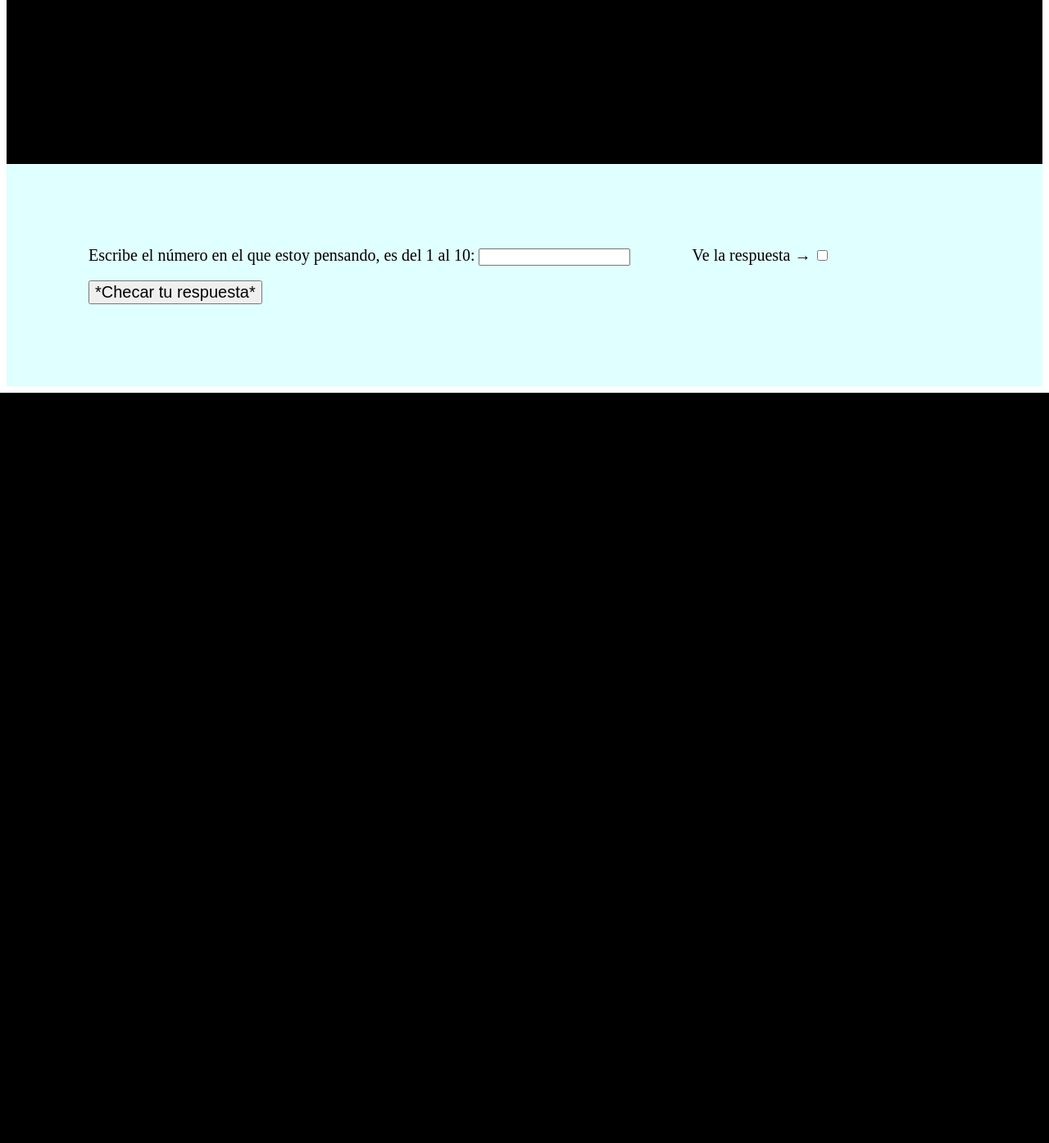
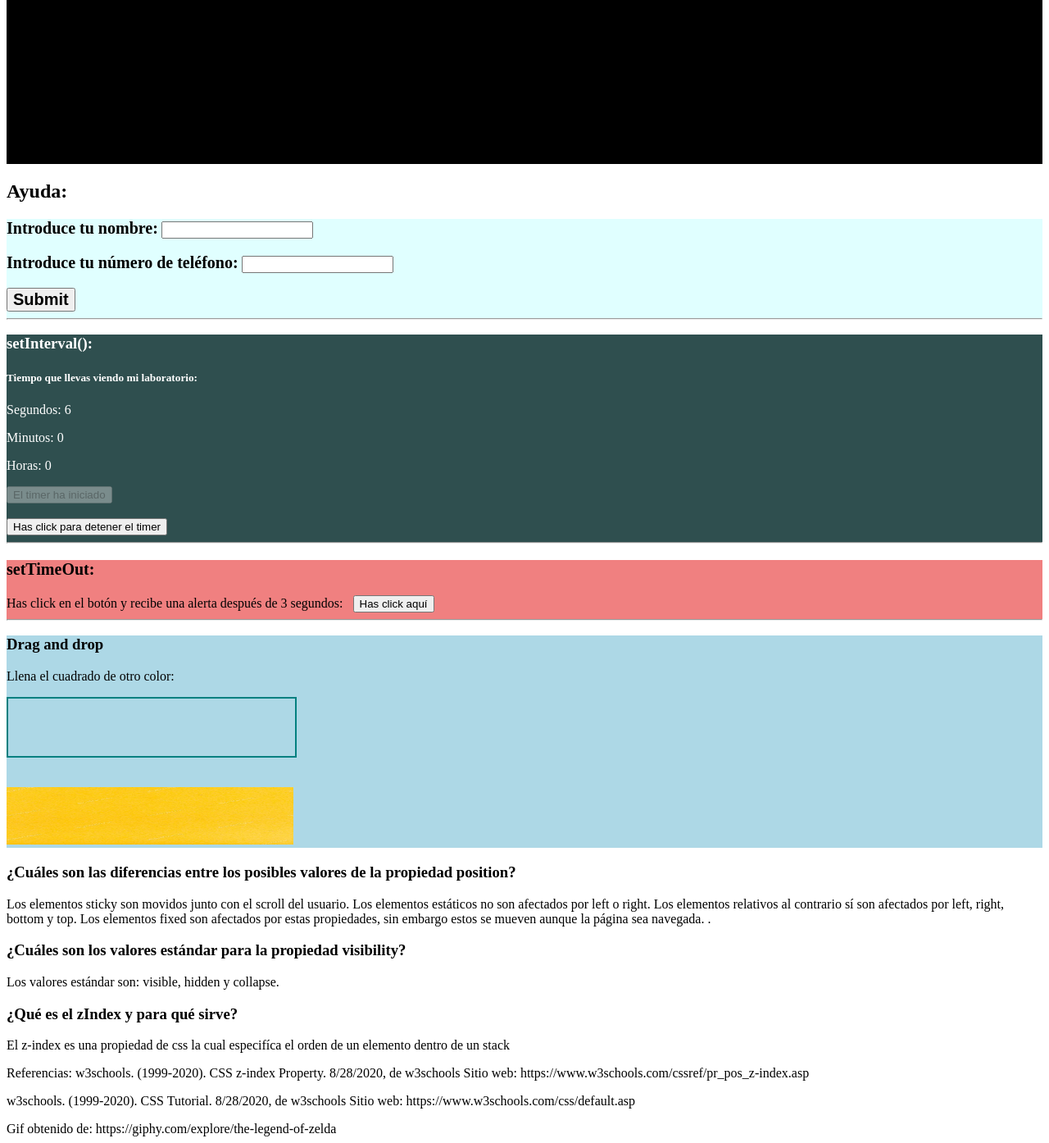
Before and after one commit to Franciscodzv/DAW, a PHP site: page /lab6.html in a window 1280 px wide; the page is wider, and only the part inside the window is pictured. Shown: the part 567-1961 px from the top of that part at 82% size. Before the commit the page ends 1046 px from the top of that part, so only its background shows below. Run offline with PHP 8.4, Linux system fonts and the light colour scheme.

Commit message:
Lab 6 Final

```diff
--- a/Lab 6/Lab6.css
+++ b/Lab 6/Lab6.css
@@ -18,13 +18,14 @@
 
 {
 	background-color: #E0FFFF;
-	padding:100px;
+
 }
 
 .black
 {
 	color:black;
 	font-size:20px;
+	font-weight: bold;
 }
 
 
@@ -69,21 +70,7 @@
 	width:670px;
 }
 
-.help
-{
-    display: none;
-    background: #f1f1f1;
-    color: #000;
-    position: relative;
-    padding: 20px;
-    margin-top: 10px;
-}
 
-.help p
-{
-    padding: 10px 35px;
-    font-size: 18px;
-}
 
 .correct
 {
@@ -96,3 +83,49 @@
 	color:red;
 	font-size: 20px;
 }
+
+.help
+{
+	color:black;
+	font-size: 20px;
+
+}
+
+.slate
+{
+	background-color: #2F4F4F;
+
+}
+
+.whiteColor
+{
+	color:white;
+
+}
+
+.coral
+{
+	background-color: #F08080;
+}
+
+#div1
+{
+	width:350px;
+	height:70px;
+	border:2px solid #008080;
+
+}
+
+.lightBlue
+{
+	background-color: #ADD8E6;
+
+}
+
+.squares
+{
+	width: 350px;
+	height:70px;
+
+
+}
--- a/Lab 6/Laboratorio 6.js
+++ b/Lab 6/Laboratorio 6.js
@@ -1,36 +1,187 @@
-//Laboratorio 6
+//Lab6
 
-let input = document.getElementById("question");
-let checkHelp = document.getElementById("checkID");
-let spanHelp = document.getElementById("help");
+let fname = document.getElementById("fname");
+let tel = document.getElementById("tel");
 
-let numeroRandom = Math.floor(Math.random() * 10);
-let submit = document.getElementById("button");
+let fnameMessage = document.getElementById("fnameMessage");
+let telMessage =document.getElementById("telMessage");
 
-let spanCorrect = document.getElementById("spanCorrect");
-let spanError = document.getElementById("spanError");
+let spanNameC = document.getElementById("spanNameC");
+let spanNameE = document.getElementById("spanNameE");
+
+let telC = document.getElementById("telC");
+let telE = document.getElementById("telE");
+
+let submit = document.getElementById("submit");
+
+fnameMessage.style.display = "none";
+
+fname.onfocus = function(){
+	fnameMessage.style.display = "block";
+}
+
+fname.onblur = function(){
+	fnameMessage.style.display = "none";
+}
+
+telMessage.style.display = "none";
+
+tel.onfocus = function(){
+	telMessage.style.display = "block";
+}
+
+tel.onblur = function(){
+	telMessage.style.display = "none";
+}
+
+let nums = /[0-9]/,
+	symbols = /[!-/:-@[-`{-~]/;
 
 
-if(checkHelp.checked == true)
+function validName(name)
 {
-	spanHelp.innerText = "El número que estoy pensando es: " + numeroRandom;
+	if(nums.test(name) || symbols.test(name))
+	{
+		throw "Tu nombre no puede contener números ni símbolos!!"
 	}
-else if(checkHelp.checked == false)
+	if(name.length == 0)
 	{
-	spanHelp.innerText = "";
+		throw "Porfavor introduce tu nombre!!"
+	}
+	return true
+
 }
 
-function checar()
+function validNumber(number)
 {
-	if(input.value == numeroRandom)
+	if(isNaN(number))
 	{
-			spanCorrect.innerText = "✔";
+		throw "Tu número no puede contener letras ni símbolos!!"
 	}
-	if(input.value == numeroRandom)
+	if(number.length == 0)
 	{
-			spanError.innerText = "❌";
+		throw "Porfavor introduce tu número de teléfono!!"
+	}
+	if(number.length != 10)
+	{
+		throw "Porfavor introduce un número de teléfono válido!!"
+	}
+
+	return true;
+}
+
+function checarCampos()
+{
+	try
+	{
+		validName(fname.value);
+		spanNameC.innerText = "✔";
+		spanNameE.innerText = "";
+
+	}
+	catch(e)
+	{
+		spanNameE.innerText = "❌ " + e;
+		spanNameC.innerText = "";
+	}
+
+	try
+	{
+		validNumber(tel.value);
+		telC.innerText = "✔";
+		telE.innerText = "";
+	}
+	catch(e)
+	{
+		telE.innerText = "❌ " + e;
+		telC.innerText = "";
 	}
 }
 
+submit.addEventListener("click",checarCampos);
 
-button.addEventListener("click",checar);
+
+/***************************************************************************************************/
+
+let clock = document.getElementById("clock");
+let min = document.getElementById("min");
+let hr = document.getElementById("hr");
+
+let timeClick = document.getElementById("time");
+let stopTime = document.getElementById("stop");
+
+let secs = 0;
+let mins = 0;
+let hours = 0;
+
+let timer = setInterval(myTimer, 1000) //setInterval recibe una funcion y un intervalo de tiempo en milisegundos
+
+function myTimer()
+{
+
+
+
+	secs++;
+
+
+	if(secs == 60)
+	{
+		mins++;
+		secs=0;
+	}
+
+	if(mins == 60)
+	{
+		hours++;
+		mins=0;
+	}
+	clock.innerHTML = "Segundos:  " + secs;
+	min.innerHTML = "Minutos: " + mins;
+	hr.innerHTML = "Horas: " + hours;
+
+	timeClick.disabled=true
+
+
+
+}
+
+function stopTimer()
+{
+	clearInterval(timer);
+}
+
+timeClick.addEventListener("click",myTimer);
+
+
+stopTime.addEventListener("click",stopTimer);
+
+/*******************************************************************************************/
+
+let wait = document.getElementById("wait");
+
+function waitOnClick()
+{
+	setTimeout(function(){alert("Invertiste 3 segundos de tu vida solo para ver este mensaje...");},3000);
+}
+
+wait.addEventListener("click",waitOnClick);
+
+/***********************************************************************************************************/
+
+
+function allowDrop(ev)
+{
+	ev.preventDefault();
+}
+
+function drag(ev)
+{
+	ev.dataTransfer.setData("text",ev.target.id);
+}
+
+function drop(ev)
+{
+	ev.preventDefault();
+	let data = ev.dataTransfer.getData("text");
+	ev.target.appendChild(document.getElementById(data));
+}
--- a/Lab 6/lab6.html
+++ b/Lab 6/lab6.html
@@ -15,27 +15,89 @@
 			</div>
 		</article>
 	</section>
+
 	<section>
 		<article>
+			<h2>Ayuda:</h2>
 			<div class="lightCyan">
-            	<form id="answer">
-                	<label for="question" class="black">Escribe el número en el que estoy pensando, es del 1 al 10:</label>
-                	<input type="text" id="question" name="question" title="Question">
-                	<span id="spanCorrect" class="correct"></span>
-                	<span id="spanError" class="error"></span>
-                	&nbsp;&nbsp;&nbsp;&nbsp;&nbsp;&nbsp;&nbsp;&nbsp;
-                	&nbsp;&nbsp;&nbsp;&nbsp;&nbsp;&nbsp;&nbsp;&nbsp;
-                	<label for="help" class="black">Ve la respuesta →</label>
-                	<input type="checkbox" name="help" id="checkID">
+				<form>
+					<label for="fname" class="black">Introduce tu nombre:</label>
+					<input type="text" name="fname" id="fname" autocomplete="off">
+					<span id="spanNameC" class="correct"></span>
+					<span id="spanNameE" class="error"></span>
+					<span id="fnameMessage">*Tu nombre no puede contener números ni símbolos*</span>
+					<br><br>
+					<label for="tel" class="black">Introduce tu número de teléfono:</label>
+					<input type="text" name="tel" id="tel">
+					<span id="telC" class="correct"></span>
+					<span id="telE" class="error"></span>
+					<span id="telMessage">*Tu número no puede contener letras ni símbolos y debe ser de 10 dígitos*</span>
 
-            		<span id="help"></span>
-            		<br><br>
-            		<input type="button" name="submit" value="*Checar tu respuesta*" id="button" class="black">
-            	</form>
-        	</div>
+				</form>
+				<br>
+				<input type="button" name="button" id="submit" value="Submit" class="black">
+				<hr>
+			</div>
 		</article>
 	</section>
 
+
+
+	<section>
+		<article>
+				<div class="slate">
+					<h3 class="whiteColor">setInterval():</h3>
+					<h5 class="whiteColor">Tiempo que llevas viendo mi laboratorio:</h5>
+
+					<p id="clock" class="whiteColor"></p>
+					<p id="min" class="whiteColor"></p>
+					<p id="hr" class="whiteColor"></p>
+					<input type="button" name="time" id="time" value="El timer ha iniciado">
+					<br><br>
+					<input type="button" name="stop" id="stop" value="Has click para detener el timer">
+					<hr>
+				</div>
+		</article>
+		<article>
+			<div class="coral">
+				<h3 class="black">setTimeOut:</h3>
+				<label for="wait" >Has click en el botón y recibe una alerta después de 3 segundos:</label>
+				&nbsp;
+				<input type="button" name="wait" value="Has click aquí" id="wait">
+				<hr>
+			</div>
+		</article>
+	</section>
+
+	<section>
+		<article>
+			<div class="lightBlue">
+				<h3>Drag and drop</h3>
+				<p>Llena el cuadrado de otro color:</p>
+				<div id="div1" ondrop="drop(event)" ondragover="allowDrop(event)"></div>
+				<br><br>
+				<img src="yellow.jpg" class="squares" draggable="true" ondragstart="drag(event)" width="336" height="69" id="drag1">
+			</div>
+		</article>
+	</section>
+	<section>
+		<article>
+			<h3>¿Cuáles son las diferencias entre los posibles valores de la propiedad position?</h3>
+			<p>Los elementos sticky son movidos junto con el scroll del usuario. Los elementos estáticos no son afectados por left o right. Los elementos relativos al contrario sí son afectados por left, right, bottom y top. Los elementos fixed son afectados por estas propiedades, sin embargo estos se mueven aunque la página sea navegada. .</p>
+
+			<h3>¿Cuáles son los valores estándar para la propiedad visibility?</h3>
+			<p> Los valores estándar son: visible, hidden y collapse.</p>
+
+			<h3>¿Qué es el zIndex y para qué sirve?</h3>
+			<p>El z-index es una propiedad de css la cual especifíca el orden de un elemento dentro de un stack</p>
+			<p>Referencias: w3schools. (1999-2020). CSS z-index Property. 8/28/2020, de w3schools Sitio web: https://www.w3schools.com/cssref/pr_pos_z-index.asp</p>
+			<p>w3schools. (1999-2020). CSS Tutorial. 8/28/2020, de w3schools Sitio web: https://www.w3schools.com/css/default.asp</p>
+			<p></p>
+		</article>
+	</section>
+
+
 	<script type = "text/javascript" src = "Laboratorio 6.js"></script>
+	<footer>Gif obtenido de: https://giphy.com/explore/the-legend-of-zelda</footer>
 </body>
 </html>
```
Also changed, not shown: Lab 6/yellow.jpg (added). Lines whose indentation alone changed are shown as unchanged.
